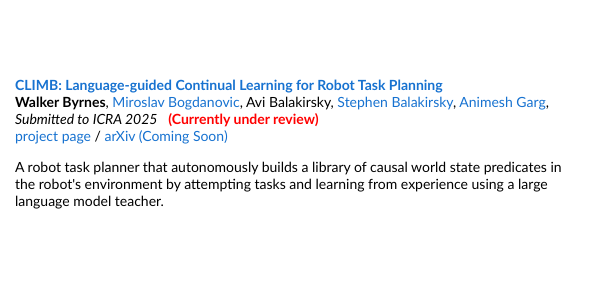
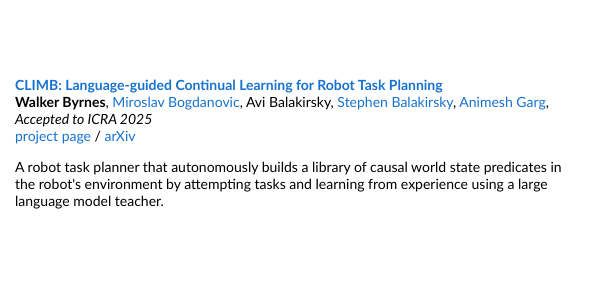
Before and after one commit to walkerbyrnes/walkerbyrnes.github.io, a plain HTML site: page index.html in a window 1280 px wide. Shown: the part 491-798 px from the top of the page, 445-1051 px from the left. Drawn offline with Linux system fonts and the light colour scheme.

Commit message:
Updated CLIMB ICRA2025 Acceptance

```diff
--- a/index.html
+++ b/index.html
@@ -147,11 +147,11 @@
                 <a href="https://animesh.garg.tech/">Animesh Garg</a>,
 
                 <br>
-                <em>Submitted to ICRA 2025</em> &nbsp <font color="red"><strong>(Currently under review)</strong></font>
+                <em>Accepted to ICRA 2025</em> &nbsp
                 <br>
                 <a href="https://plan-with-climb.github.io/">project page</a>
                 /
-                <a href="https://arxiv.org/abs/TODO">arXiv (Coming Soon)</a>
+                <a href="https://arxiv.org/abs/2410.13756">arXiv</a>
                 <p></p>
                 <p>
                 A robot task planner that autonomously builds a library of causal world state predicates in the robot's environment by attempting tasks and learning from experience using a large language model teacher.
```
